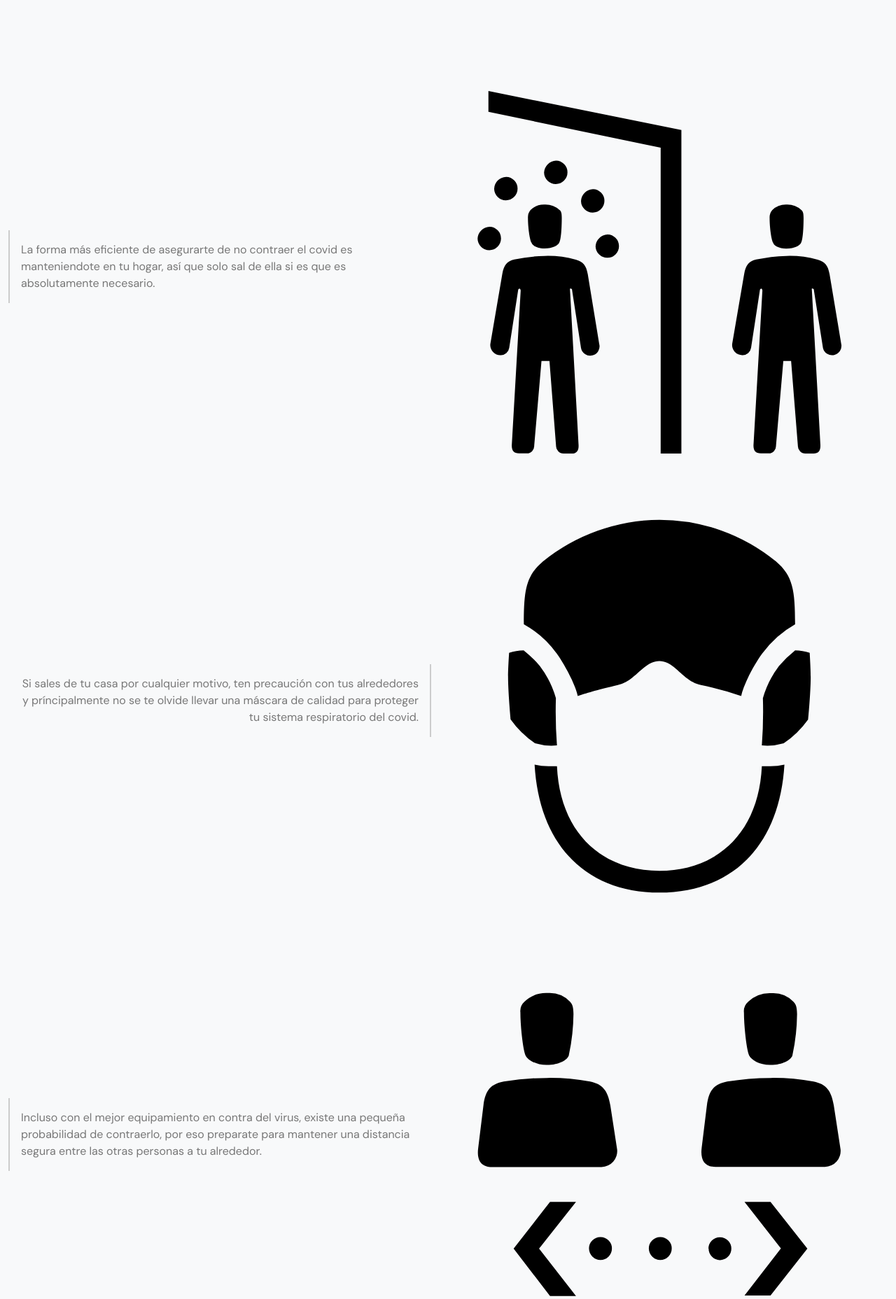
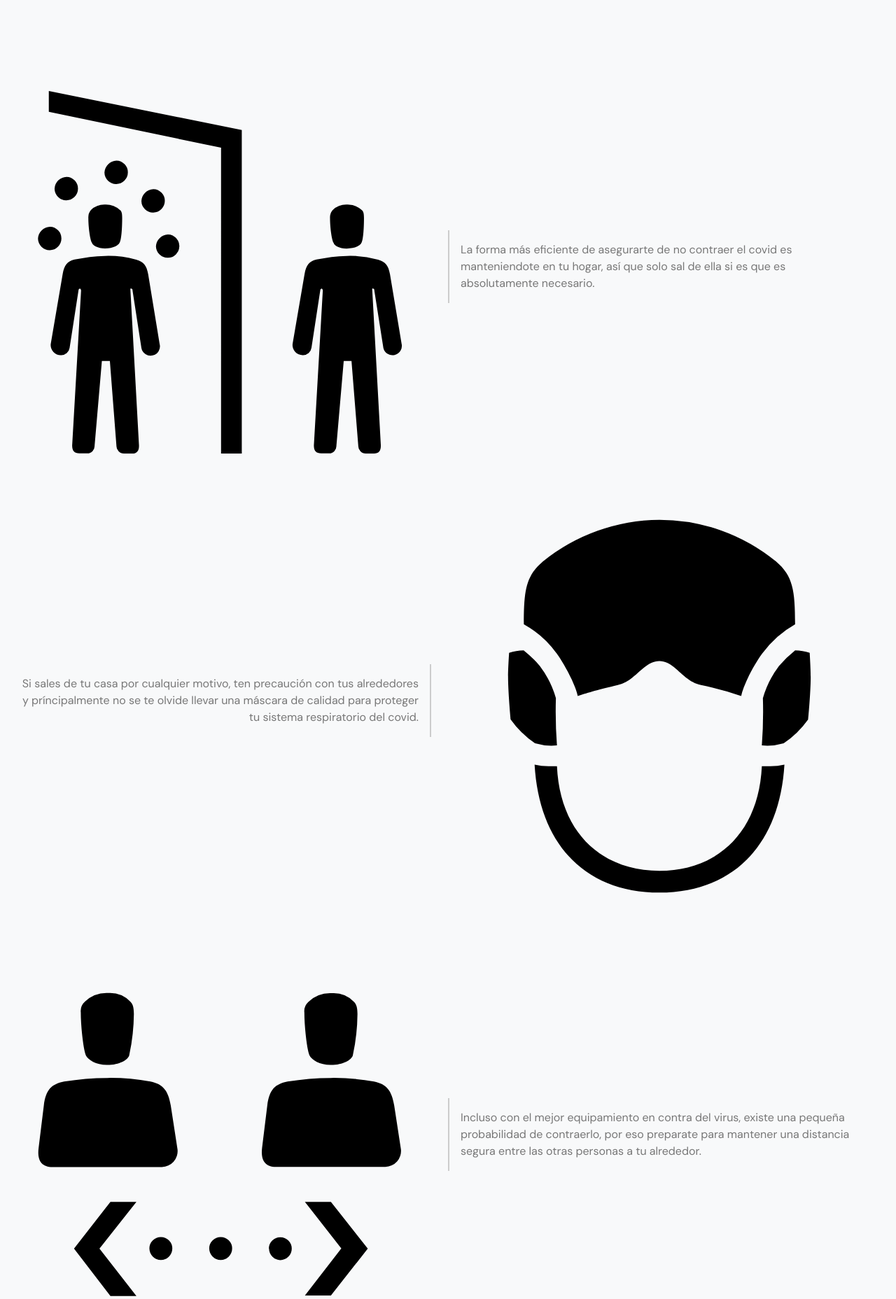
Before and after one commit to Cartterr/info-digital-04, a plain HTML site: page index.html in a window 1280 px wide. Shown: the part 1064-2920 px from the top of the page at 70% size. Drawn offline with nearby package versions, Linux system fonts and the light colour scheme.

Commit message:
Update index.html

```diff
--- a/index.html
+++ b/index.html
@@ -73,7 +73,7 @@
                 </figure>
 
                 <figure class="row d-flex align-items-center">
-                    <object type="image/svg+xml" data="img/33_Quarantine_v15.svg" class="img-fluid col-12 col-md-6 order-md-2"></object>
+                    <object type="image/svg+xml" data="img/33_Quarantine_v15.svg" class="img-fluid col-12 col-md-6 order-md-12"></object>
                     <figcaption class="col-12 col-md-6 order-md-1">
                         <p>La forma más eficiente de asegurarte de no contraer el covid es manteniendote en tu hogar, así que solo sal de ella si es que es absolutamente necesario.</p>
                     </figcaption>
@@ -87,7 +87,7 @@
                 </figure>
 
                 <figure class="row d-flex align-items-center">
-                    <object type="image/svg+xml" data="img/20_Keep_distance_v15.svg" class="img-fluid col-12 col-md-6 order-md-2"></object>
+                    <object type="image/svg+xml" data="img/20_Keep_distance_v15.svg" class="img-fluid col-12 col-md-6 order-md-12"></object>
                     <figcaption class="col-12 col-md-6 order-md-1">
                         <p>Incluso con el mejor equipamiento en contra del virus, existe una pequeña probabilidad de contraerlo, por eso preparate para mantener una distancia segura entre las otras personas a tu alrededor.</p>
                     </figcaption>
```
